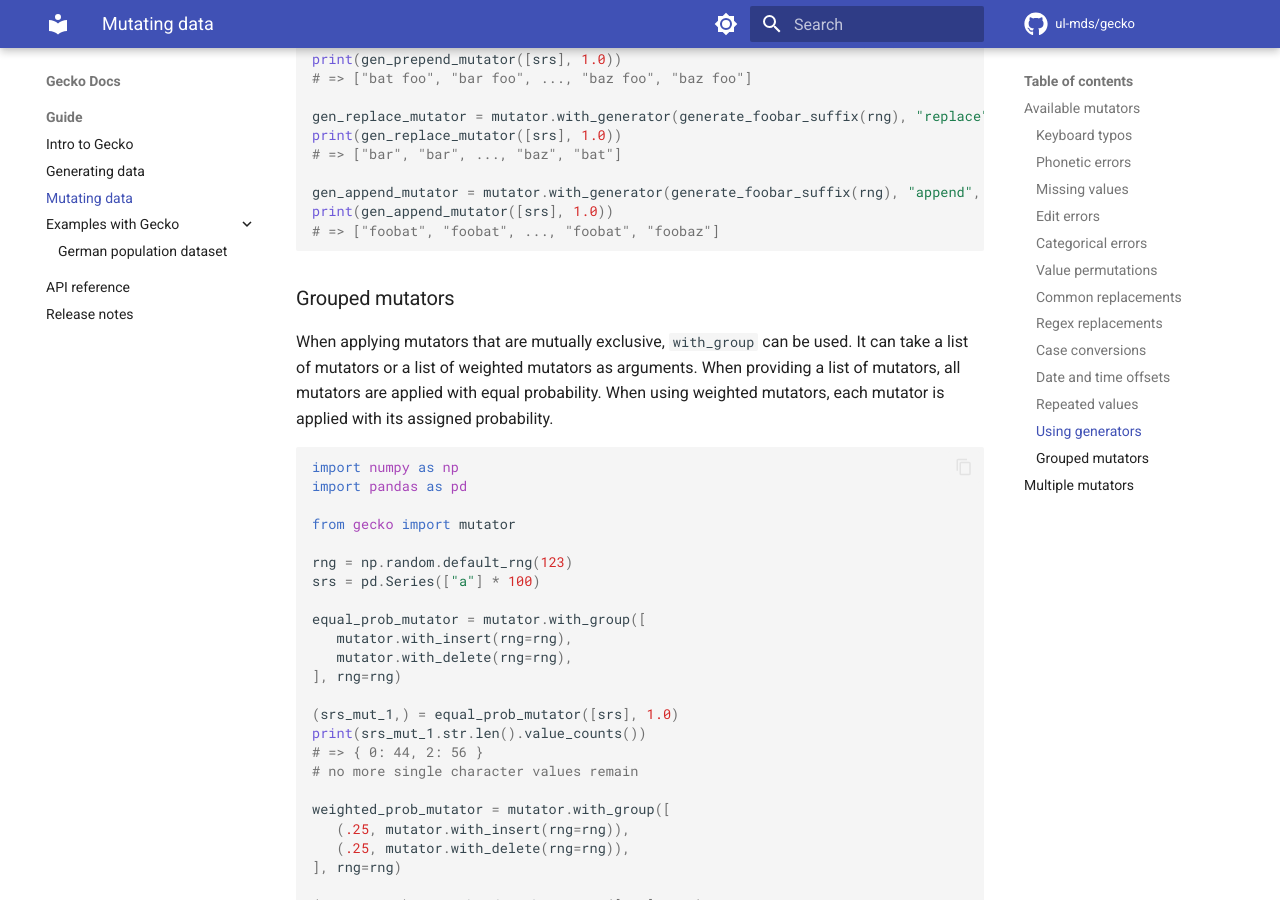
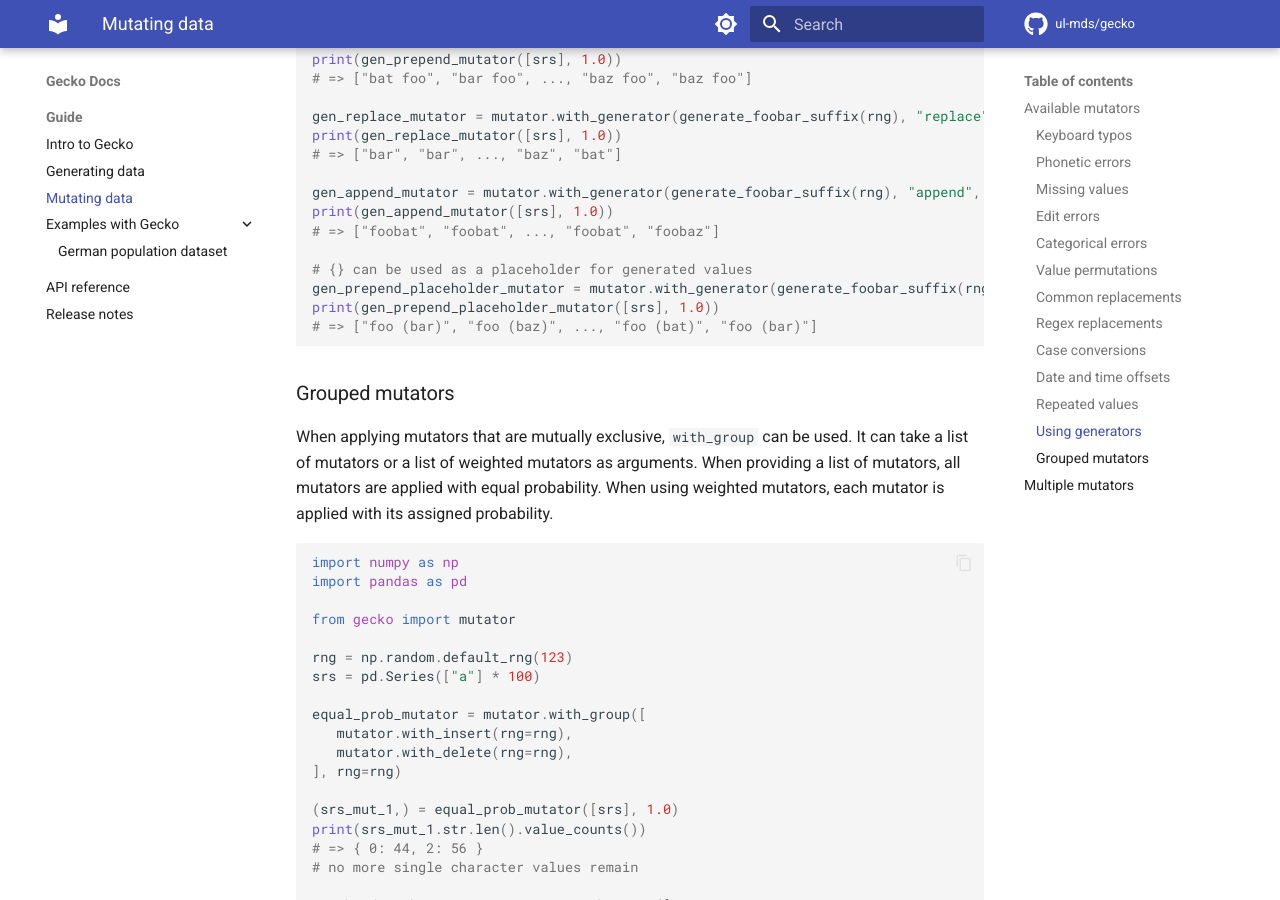
Before and after one commit to ul-mds/gecko, an MkDocs documentation site: the page built from docs/data-mutation.md, in a window 1280 px wide and 900 px high, scrolled down 11758 px. Built offline with MkDocs 1.6.1 and Material for MkDocs 9.7.7, drawn with Linux system fonts in a browser that asks for light colours; comment, search, counter and statistics services are not loaded.

Commit message:
Update docs for `with_generator`

````diff
--- a/docs/data-mutation.md
+++ b/docs/data-mutation.md
@@ -641,6 +641,11 @@ print(gen_replace_mutator([srs], 1.0))
 gen_append_mutator = mutator.with_generator(generate_foobar_suffix(rng), "append", join_with="")
 print(gen_append_mutator([srs], 1.0))
 # => ["foobat", "foobat", ..., "foobat", "foobaz"]
+
+# {} can be used as a placeholder for generated values
+gen_prepend_placeholder_mutator = mutator.with_generator(generate_foobar_suffix(rng), "append", join_with=" ({})")
+print(gen_prepend_placeholder_mutator([srs], 1.0))
+# => ["foo (bar)", "foo (baz)", ..., "foo (bat)", "foo (bar)"]
 ```
 
 ### Grouped mutators
````
